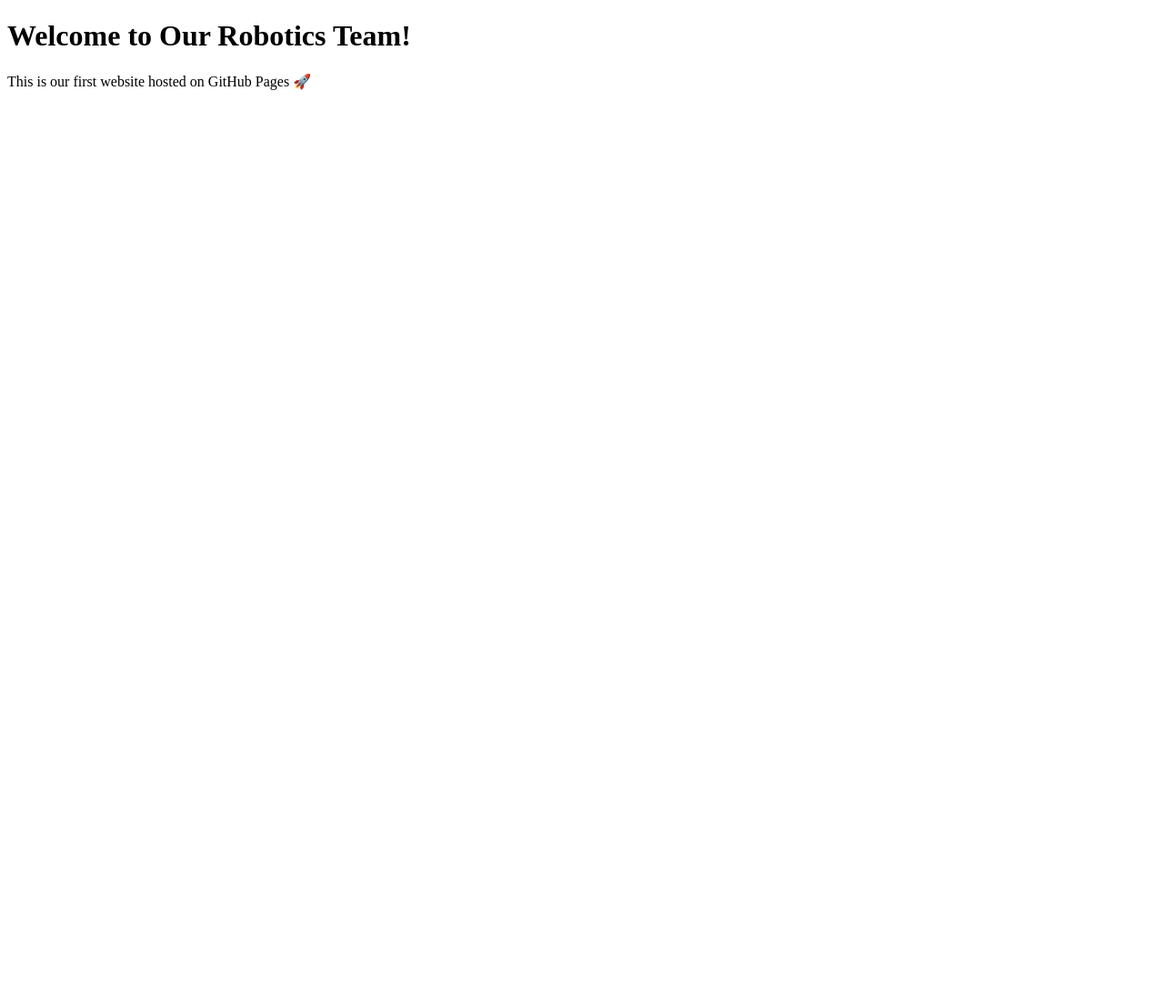
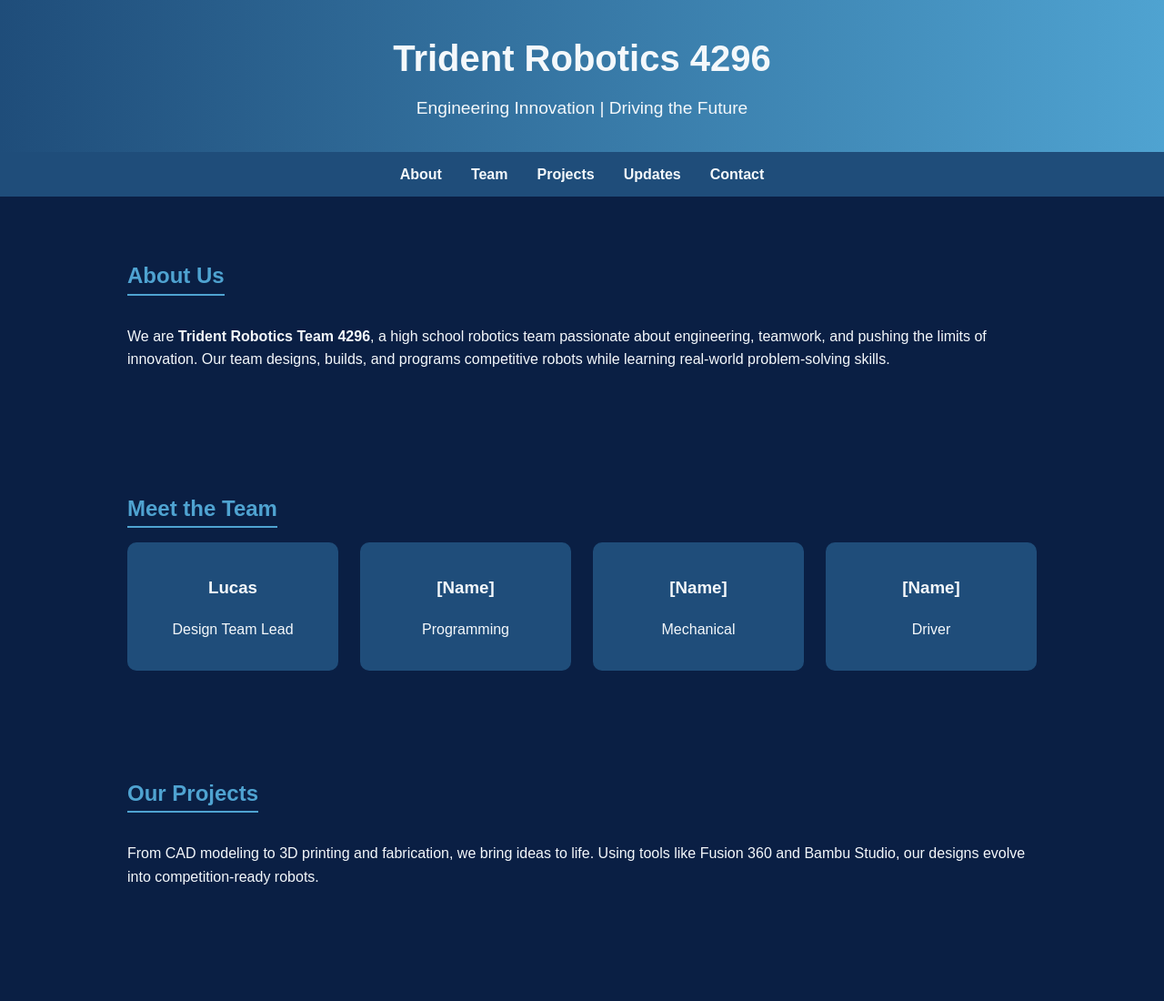
Before and after one commit to DarkShockGamer/DarkShockGamer.github.io, a plain HTML site: page index.html in a window 1280 px wide. Shown: the top 1100 px of the page at 91% size. Before the commit the page ends 800 px from the top, so only its background shows below. Drawn offline with Linux system fonts and the light colour scheme.

Commit message:
Update index.html

```diff
--- a/index.html
+++ b/index.html
@@ -1,11 +1,179 @@
 <!DOCTYPE html>
-<html>
-  <head>
-    <meta charset="UTF-8">
-    <title>Our Robotics Team</title>
-  </head>
-  <body>
-    <h1>Welcome to Our Robotics Team!</h1>
-    <p>This is our first website hosted on GitHub Pages 🚀</p>
-  </body>
+<html lang="en">
+<head>
+  <meta charset="UTF-8">
+  <title>Trident Robotics 4296</title>
+  <meta name="viewport" content="width=device-width, initial-scale=1.0">
+  <style>
+    /* ====== Colors ====== */
+    :root {
+      --dark-blue: #0a1f44;
+      --medium-blue: #1f4d7a;
+      --light-blue: #4fa3d1;
+      --white: #f4f8fb;
+    }
+
+    /* ====== Global Styles ====== */
+    body {
+      margin: 0;
+      font-family: Arial, Helvetica, sans-serif;
+      background: var(--dark-blue);
+      color: var(--white);
+      line-height: 1.6;
+    }
+
+    header {
+      background: linear-gradient(90deg, var(--medium-blue), var(--light-blue));
+      padding: 2rem;
+      text-align: center;
+    }
+
+    header h1 {
+      margin: 0;
+      font-size: 2.5rem;
+    }
+
+    header p {
+      margin: 0.5rem 0 0;
+      font-size: 1.2rem;
+    }
+
+    nav {
+      background: var(--medium-blue);
+      display: flex;
+      justify-content: center;
+      gap: 2rem;
+      padding: 0.75rem;
+    }
+
+    nav a {
+      color: var(--white);
+      text-decoration: none;
+      font-weight: bold;
+      transition: color 0.3s;
+    }
+
+    nav a:hover {
+      color: var(--light-blue);
+    }
+
+    section {
+      padding: 3rem 1.5rem;
+      max-width: 1000px;
+      margin: auto;
+    }
+
+    h2 {
+      color: var(--light-blue);
+      border-bottom: 2px solid var(--light-blue);
+      display: inline-block;
+      margin-bottom: 1rem;
+    }
+
+    .team-grid {
+      display: grid;
+      grid-template-columns: repeat(auto-fit, minmax(200px, 1fr));
+      gap: 1.5rem;
+    }
+
+    .card {
+      background: var(--medium-blue);
+      padding: 1rem;
+      border-radius: 10px;
+      text-align: center;
+      transition: transform 0.3s;
+    }
+
+    .card:hover {
+      transform: scale(1.05);
+    }
+
+    footer {
+      background: var(--medium-blue);
+      text-align: center;
+      padding: 1rem;
+      margin-top: 2rem;
+    }
+  </style>
+</head>
+<body>
+  <!-- ====== Header ====== -->
+  <header>
+    <h1>Trident Robotics 4296</h1>
+    <p>Engineering Innovation | Driving the Future</p>
+  </header>
+
+  <!-- ====== Navigation ====== -->
+  <nav>
+    <a href="#about">About</a>
+    <a href="#team">Team</a>
+    <a href="#projects">Projects</a>
+    <a href="#updates">Updates</a>
+    <a href="#contact">Contact</a>
+  </nav>
+
+  <!-- ====== About Section ====== -->
+  <section id="about">
+    <h2>About Us</h2>
+    <p>
+      We are <strong>Trident Robotics Team 4296</strong>, a high school robotics team passionate about
+      engineering, teamwork, and pushing the limits of innovation. Our team designs, builds, and
+      programs competitive robots while learning real-world problem-solving skills.
+    </p>
+  </section>
+
+  <!-- ====== Team Section ====== -->
+  <section id="team">
+    <h2>Meet the Team</h2>
+    <div class="team-grid">
+      <div class="card">
+        <h3>Lucas</h3>
+        <p>Design Team Lead</p>
+      </div>
+      <div class="card">
+        <h3>[Name]</h3>
+        <p>Programming</p>
+      </div>
+      <div class="card">
+        <h3>[Name]</h3>
+        <p>Mechanical</p>
+      </div>
+      <div class="card">
+        <h3>[Name]</h3>
+        <p>Driver</p>
+      </div>
+    </div>
+  </section>
+
+  <!-- ====== Projects Section ====== -->
+  <section id="projects">
+    <h2>Our Projects</h2>
+    <p>
+      From CAD modeling to 3D printing and fabrication, we bring ideas to life. Using
+      tools like Fusion 360 and Bambu Studio, our designs evolve into competition-ready robots.
+    </p>
+  </section>
+
+  <!-- ====== Updates Section ====== -->
+  <section id="updates">
+    <h2>Team Updates</h2>
+    <ul>
+      <li>🔧 September 2025: Prototyping new drivetrain design</li>
+      <li>⚡ August 2025: Kickoff meeting for new season</li>
+      <li>🏆 April 2025: Competed at Regional Championship</li>
+    </ul>
+  </section>
+
+  <!-- ====== Contact Section ====== -->
+  <section id="contact">
+    <h2>Contact Us</h2>
+    <p>Email: <a href="mailto:tridentrobotics4296@example.com">tridentrobotics4296@example.com</a></p>
+    <p>Instagram: @TridentRobotics4296</p>
+  </section>
+
+  <!-- ====== Footer ====== -->
+  <footer>
+    <p>© 2025 Trident Robotics 4296 | Built with GitHub Pages</p>
+  </footer>
+</body>
 </html>
```
